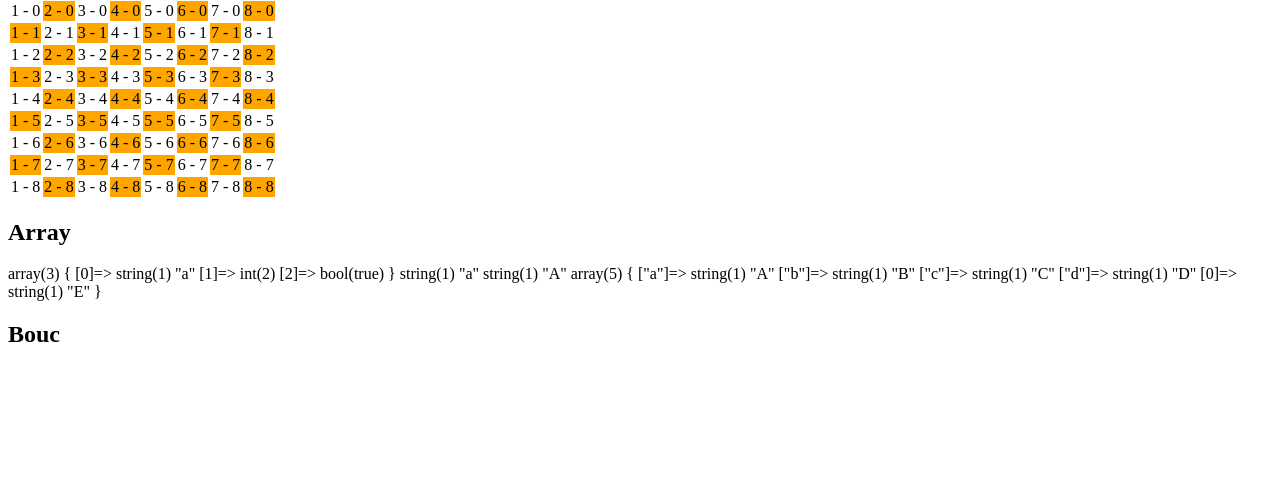
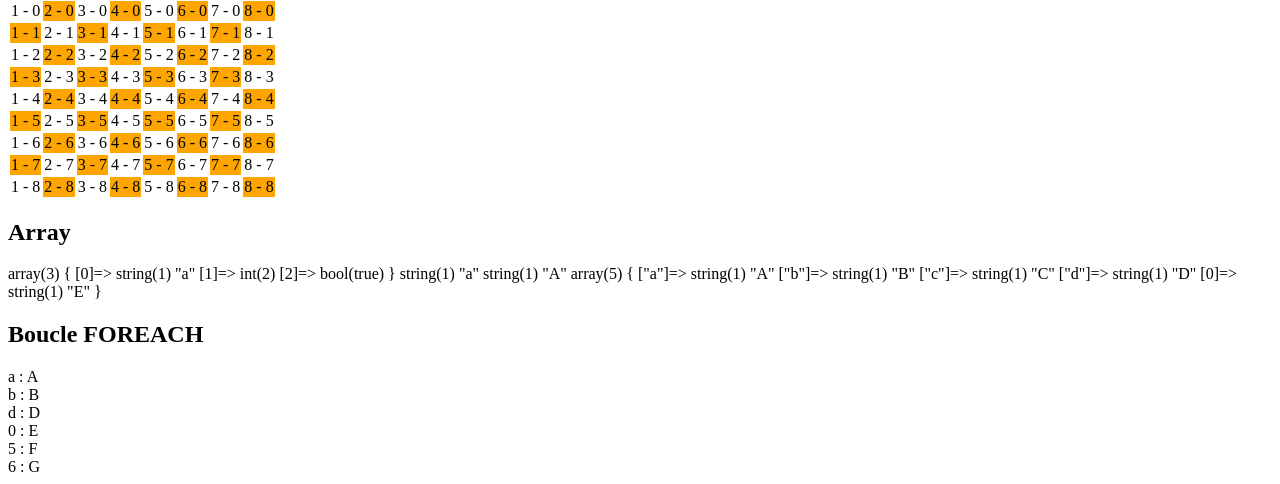
Before and after one commit to MatheoDev404/formation-back, a PHP site: page / in a window 1280 px wide. Shown: the part 1949-2433 px from the top of the page. Before the commit the page ends 2291 px from the top, so only its background shows below. Run offline with PHP 8.4, Linux system fonts and the light colour scheme.

Commit message:
boucle foreach 03-07-2018

```diff
--- a/PHP/src/index.php
+++ b/PHP/src/index.php
@@ -411,7 +411,35 @@
     unset($assoc['c']); // suprime l'élément du tableau à l'indice 'c'.
     ?>
 
-    <h2>Bouc</h2>
+    <h2>Boucle FOREACH</h2>
+
+    <?php
+    // $value est une variable créée dans la déclaration du foreach pour faire référence dans la boucle à  l'élément sur lequel on est en train de boucler. Pareil pour $key.
+
+    foreach ($assoc as $key => $value) {
+        echo $key . ' : ' . $value . '</br>';
+    }
+
+    // Ne modifie pas la valeur dans le tableau ($value est une copie).
+    foreach ($assoc as $value) {
+        if($value == 'A'){
+            $value = 'Z';
+        }
+    }
+
+    // Modifie la valeur dans le tableau.
+    foreach ($assoc as $key => $value) {
+        if($value == 'A'){
+            $assoc[$key] = 'Z';
+        }
+    }
+
+
+
+
+
+
+    ?>
 
 
 
```
